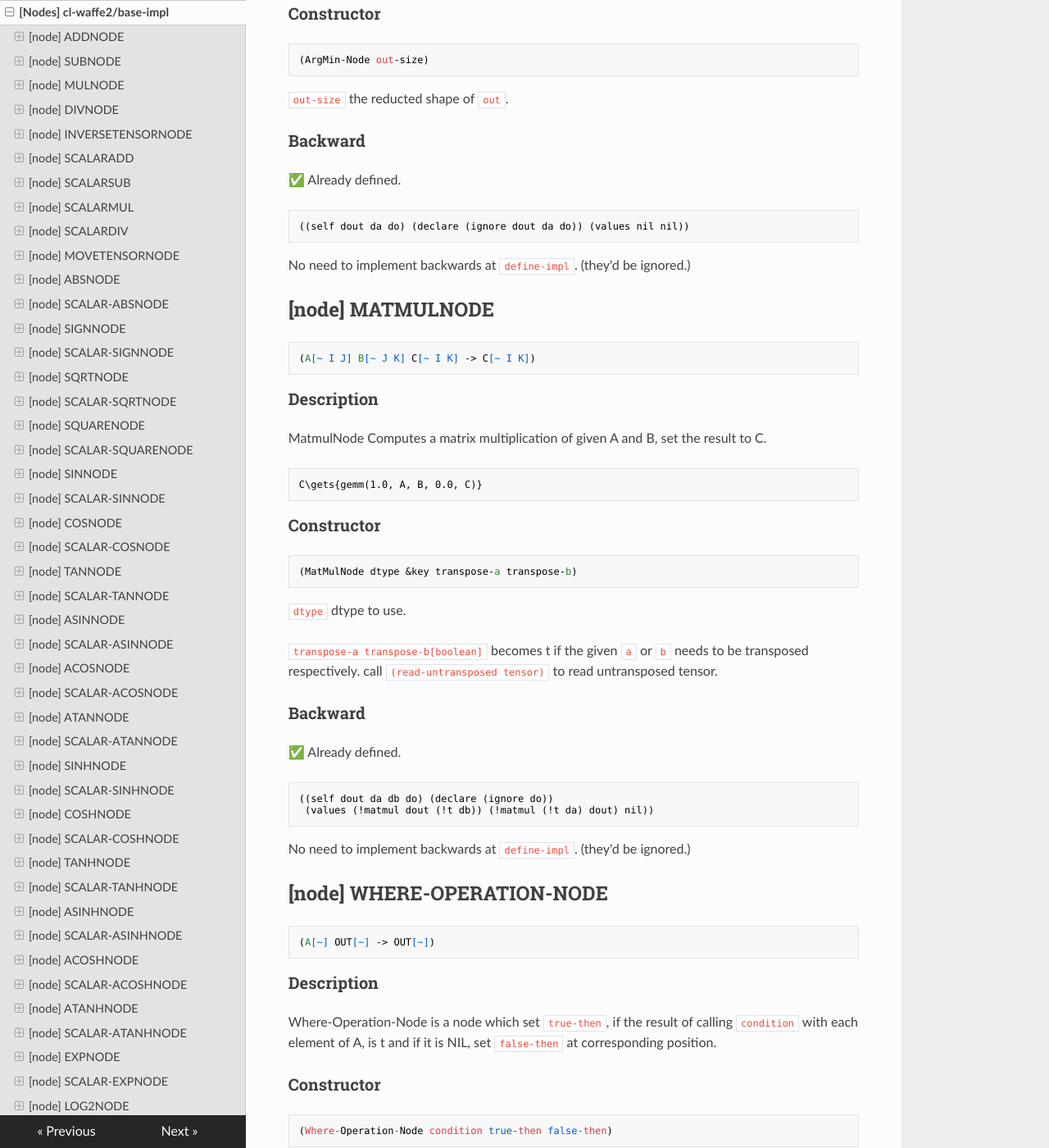
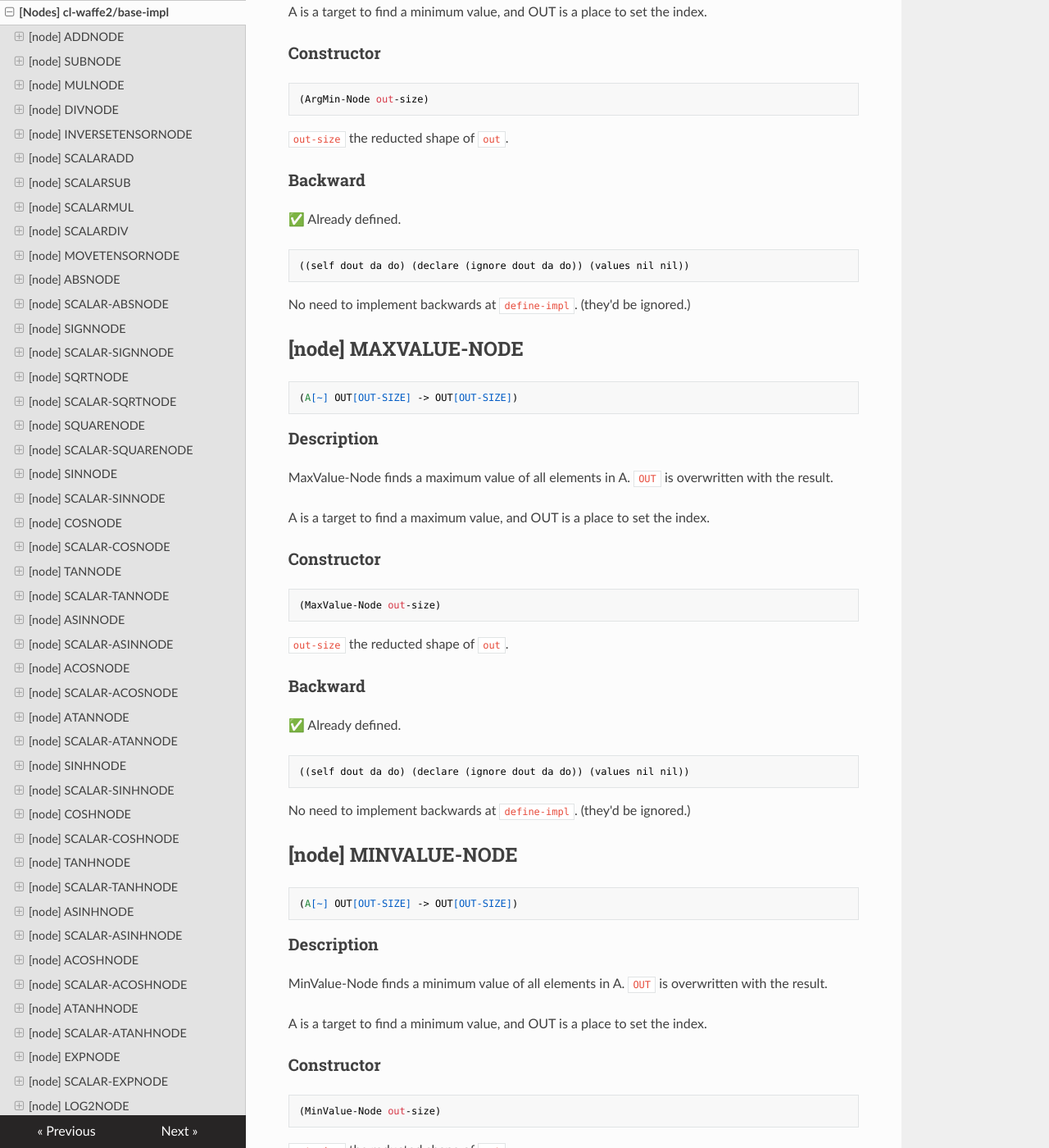
Before and after one commit to hikettei/cl-waffe2, an MkDocs documentation site: the page built from docs/cl-waffe2-docs/docs/base-impl-nodes.md, in a window 1280 px wide and 1400 px high, scrolled down 32015 px. Shown: the whole window at 82% size. Built offline with MkDocs 1.6.1, drawn with Linux system fonts in a browser that asks for light colours; nearby versions of some CDN libraries; some of the changed text lies outside the part shown.

Commit message:
[Doc] documentations on max/min

````diff
--- a/docs/cl-waffe2-docs/docs/base-impl-nodes.md
+++ b/docs/cl-waffe2-docs/docs/base-impl-nodes.md
@@ -1441,7 +1441,7 @@ No need to implement backwards at `define-impl`. (they'd be ignored.)
 
 ### Description
 
-ArgMax-Node finds a maximum value of all elements in A. `OUT` is overwritten with the result.
+ArgMax-Node finds an index of maximum value of all elements in A. `OUT` is overwritten with the result.
 
 A is a target to find a maximum value, and OUT is a place to set the index.
 
@@ -1471,7 +1471,7 @@ No need to implement backwards at `define-impl`. (they'd be ignored.)
 
 ### Description
 
-ArgMin-Node finds a minimum value of all elements in A. `OUT` is overwritten with the result.
+ArgMin-Node finds an index of minimum value of all elements in A. `OUT` is overwritten with the result.
 
 A is a target to find a minimum value, and OUT is a place to set the index.
 
@@ -1479,6 +1479,65 @@ A is a target to find a minimum value, and OUT is a place to set the index.
 
 ```
 (ArgMin-Node out-size)
+```
+
+`out-size` the reducted shape of `out`.
+
+### Backward
+
+✅ Already defined.
+
+```lisp
+((self dout da do) (declare (ignore dout da do)) (values nil nil))
+```
+
+No need to implement backwards at `define-impl`. (they'd be ignored.)
+## [node] MAXVALUE-NODE
+
+```
+(A[~] OUT[OUT-SIZE] -> OUT[OUT-SIZE])
+```
+
+### Description
+
+MaxValue-Node finds a maximum value of all elements in A. `OUT` is overwritten with the result.
+
+A is a target to find a maximum value, and OUT is a place to set the index.
+
+### Constructor
+
+```
+(MaxValue-Node out-size)
+```
+
+`out-size` the reducted shape of `out`.
+
+
+### Backward
+
+✅ Already defined.
+
+```lisp
+((self dout da do) (declare (ignore dout da do)) (values nil nil))
+```
+
+No need to implement backwards at `define-impl`. (they'd be ignored.)
+## [node] MINVALUE-NODE
+
+```
+(A[~] OUT[OUT-SIZE] -> OUT[OUT-SIZE])
+```
+
+### Description
+
+MinValue-Node finds a minimum value of all elements in A. `OUT` is overwritten with the result.
+
+A is a target to find a minimum value, and OUT is a place to set the index.
+
+### Constructor
+
+```
+(MinValue-Node out-size)
 ```
 
 `out-size` the reducted shape of `out`.
````
Also changed, not shown: docs/cl-waffe2-docs/docs/base-impl.md (+47 -1 lines), docs/cl-waffe2-docs/docs/distributions.md (+25 -25 lines), docs/cl-waffe2-docs/docs/generic-tensor.md (+4 -3 lines), docs/cl-waffe2-docs/docs/nn.md (+17 -17 lines), 2 other files.
